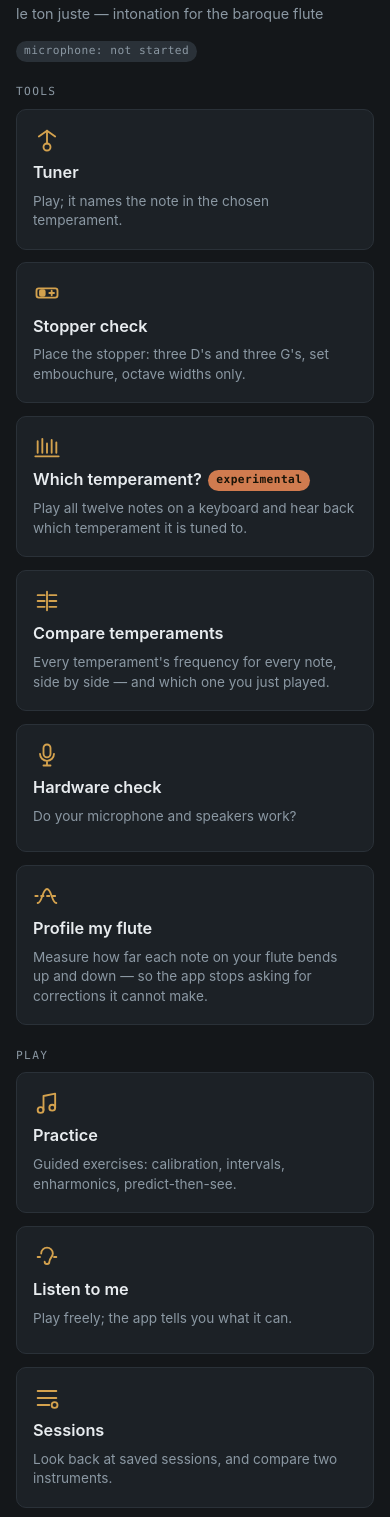
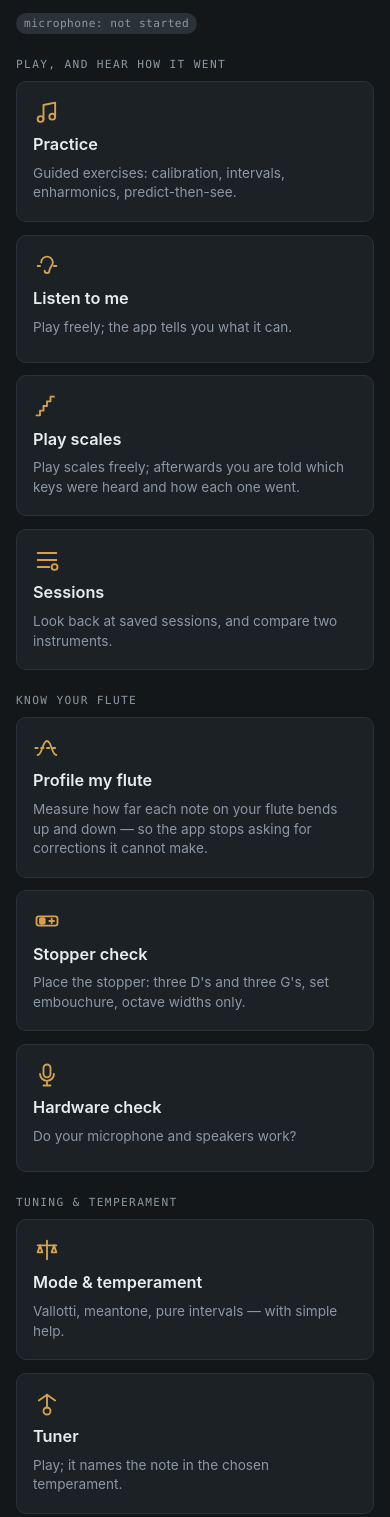
Before and after one commit to nebul2/flute-intonation, a website with bundled scripts: page docs/index.html in a window 390 px wide. Shown: the part 143-1660 px from the top of the page. Built offline with nearby package versions, Linux system fonts and the light colour scheme.

Commit message:
Phase 8.2: the front page asks what you came to do
The three section headings were Tools, Play and Set up -- a true description
of the code and a useless one to the person holding a flute, who arrives
asking why their F# is always sharp or whether this flute is better in tune
than that one, and never asking for a tool. They are now Play, and hear how
it went / Know your flute / Tuning & temperament, and the cards are grouped
to match rather than by what kind of software each one is.

The tuner moves in with the tuning rather than with the flute: it answers
"what is this note in the temperament I have chosen", which is a question
about the tuning. Its former neighbours are diagnosis -- what this flute
does, and whether the microphone can hear it.

Play scales joins the front page. It was reachable only from inside
Practice, two levels down, so one of the app's two free-playing surfaces --
the one that produces the per-note statistics everything else reads -- could
not be found from the landing page at all. It stays in the exercise list
too; a shortcut does not remove the long way round. A test now says every
route must be reachable from the home screen or the footer, because a route
with no way in is not a page, it is a URL.

And the back arrow no longer sits on the home page it is hidden on. `.back`
sets `display: grid`, which overrides the browser's own [hidden] rule, so
app.js hid it on every render and the stylesheet quietly ignored it --
while `.logo` one line below had the guard from the start and worked. The
second test generalises that: anything the app hides needs a rule that lets
it hide. Judged per element, since #offline is `chip offline` and its guard
is the compound `.chip.offline[hidden]`, which is perfectly good.

Retired: home.section.tools, home.section.setup.

Co-Authored-By: Claude Opus 5 (1M context) <noreply@anthropic.com>
Claude-Session: https://claude.ai/code/session_01JM2eFxeihvrZyMfDwuaAEX

```diff
--- a/docs/app-version.js
+++ b/docs/app-version.js
@@ -1,4 +1,4 @@
 /* The build string, on its own so anything can read it without importing the
  * app shell -- which would be a cycle, since the shell imports every view.
  * Bumped together with the copy in sw.js, whose cache key it is. */
-export const VERSION = "phase 8.1 · 2026-09-16";
+export const VERSION = "phase 8.2 · 2026-09-16";
--- a/docs/i18n.js
+++ b/docs/i18n.js
@@ -303,9 +303,9 @@ export const STRINGS = {
 
     "home.card.stopper.title": "Stopper check",
     "home.card.stopper.desc": "Place the stopper: three D's and three G's, set embouchure, octave widths only.",
-    "home.section.tools": "Tools",
-    "home.section.play": "Play",
-    "home.section.setup": "Set up",
+    "home.section.play": "Play, and hear how it went",
+    "home.section.flute": "Know your flute",
+    "home.section.tuning": "Tuning & temperament",
     "stopper.intro": "A tool for the instrument, not an exercise: it measures how true your octaves are with a fixed embouchure, so you can move the stopper and compare.",
     "stopper.start": "Begin the check",
     "help.loading": "loading…",
@@ -874,9 +874,9 @@ export const STRINGS = {
 
     "home.card.stopper.title": "Vérif bouchon",
     "home.card.stopper.desc": "Placer le bouchon : trois ré et trois sol, embouchure fixe, seule la largeur des octaves compte.",
-    "home.section.tools": "Outils",
-    "home.section.play": "Jouer",
-    "home.section.setup": "Configurer",
+    "home.section.play": "Joue, et écoute ce que ça a donné",
+    "home.section.flute": "Connais ta flûte",
+    "home.section.tuning": "Diapason & tempérament",
     "stopper.intro": "Un outil pour l'instrument, pas un exercice : il mesure la justesse de tes octaves à embouchure fixe, pour déplacer le bouchon et comparer.",
     "stopper.start": "Lancer la vérification",
     "help.loading": "chargement…",
--- a/docs/styles.css
+++ b/docs/styles.css
@@ -48,6 +48,11 @@ a { color: var(--brass); }
   background: none; border: 1px solid var(--edge); color: var(--ink); cursor: pointer;
   display: grid; place-items: center;
 }
+/* An explicit `display` beats the browser's own [hidden] rule, so the back
+ * arrow stayed on the home page it is hidden on -- the shell set .hidden and
+ * the stylesheet quietly ignored it. .logo one line down had the guard from
+ * the start; this did not. */
+.back[hidden] { display: none; }
 .logo { width: 40px; height: 40px; border-radius: 9px; display: block; }
 .logo[hidden] { display: none; }
 .lang { display: flex; align-items: center; gap: 0.3rem; font-family: var(--mono); font-size: 0.75rem; color: var(--muted); }
--- a/docs/sw.js
+++ b/docs/sw.js
@@ -10,7 +10,7 @@
  * PRECACHE must list every file the app serves. A test compares it against
  * the files on disk, so a new module cannot be forgotten. */
 
-const VERSION = "phase 8.1 · 2026-09-16";
+const VERSION = "phase 8.2 · 2026-09-16";
 const CACHE = `bongout-${VERSION}`;
 
 const PRECACHE = [
--- a/docs/views/home.js
+++ b/docs/views/home.js
@@ -1,5 +1,16 @@
-/* The landing page: cards in three labelled groups -- tools you use on the
- * instrument, ways to play, and how the app is set up. */
+/* The landing page: cards in three labelled groups.
+ *
+ * The groups are named for what a player came to do, not for what kind of
+ * software each card is. "Tools / Play / Set up" was a true description of
+ * the code and a useless one to the person holding a flute, who arrives
+ * asking why their F# is always sharp, or whether this flute is better in
+ * tune than that one -- never asking for a tool.
+ *
+ * Play scales is on this page. It was reachable only from inside Practice,
+ * two levels down, which hid one of the app's two free-playing surfaces --
+ * and free playing is what produces the per-note statistics everything else
+ * reads. It stays in the exercise list too; a shortcut does not remove the
+ * long way round. */
 
 import { t } from "../i18n.js";
 import { navigate } from "../router.js";
@@ -7,21 +18,26 @@ import { el, append } from "../ui/widgets.js";
 import { stateChip } from "../ui/controls.js";
 
 const SECTIONS = [
-  { key: "tools", cards: [
-    { route: "tuner", icon: iconTuner },
-    { route: "stopper", icon: iconStopper },
-    { route: "temperament", icon: iconTemperament, experimental: true },
-    { route: "temperaments", icon: iconCompare },
-    { route: "check", icon: iconCheck },
-    { route: "bend", icon: iconBend },
-  ] },
   { key: "play", cards: [
     { route: "practice", icon: iconPractice },
     { route: "listen", icon: iconListen },
+    { route: "scales", icon: iconScales },
     { route: "sessions", icon: iconSessions },
   ] },
-  { key: "setup", cards: [
+  { key: "flute", cards: [
+    { route: "bend", icon: iconBend },
+    { route: "stopper", icon: iconStopper },
+    { route: "check", icon: iconCheck },
+  ] },
+  // The tuner sits here rather than with the flute: it answers "what is this
+  // note in the temperament I have chosen", which is a question about the
+  // tuning, not a measurement of the instrument. Its neighbours above are
+  // diagnosis -- what this flute does and whether the microphone can hear it.
+  { key: "tuning", cards: [
     { route: "tuning", icon: iconTuning },
+    { route: "tuner", icon: iconTuner },
+    { route: "temperament", icon: iconTemperament, experimental: true },
+    { route: "temperaments", icon: iconCompare },
     { route: "settings", icon: iconSettings },
   ] },
 ];
@@ -40,6 +56,7 @@ function iconCompare() { return svg('<path d="M4 7h6M4 12h6M4 17h6M14 7h6M14 12h
 function iconBend() { return svg('<path d="M4 18c4 0 4-12 8-12s4 12 8 12"/><path d="M2 12h20" stroke-dasharray="2 3"/>'); }
 function iconSessions() { return svg('<path d="M4 6h16M4 12h16M4 18h10"/><circle cx="18.5" cy="18" r="2.5"/>'); }
 function iconListen() { return svg('<path d="M7 9a5 5 0 0110 0c0 3-3 4-3 7a2 2 0 01-4 0"/><path d="M4 12h2M18 12h2"/>'); }
+function iconScales() { return svg('<path d="M3 20h3v-4h3v-4h3V8h3V4h3"/>'); }
 
 function card({ route, icon, soon, experimental }) {
   return el("button", {
```
Also changed, not shown: docs/tests/ui.test.js (+53 -0 lines).
